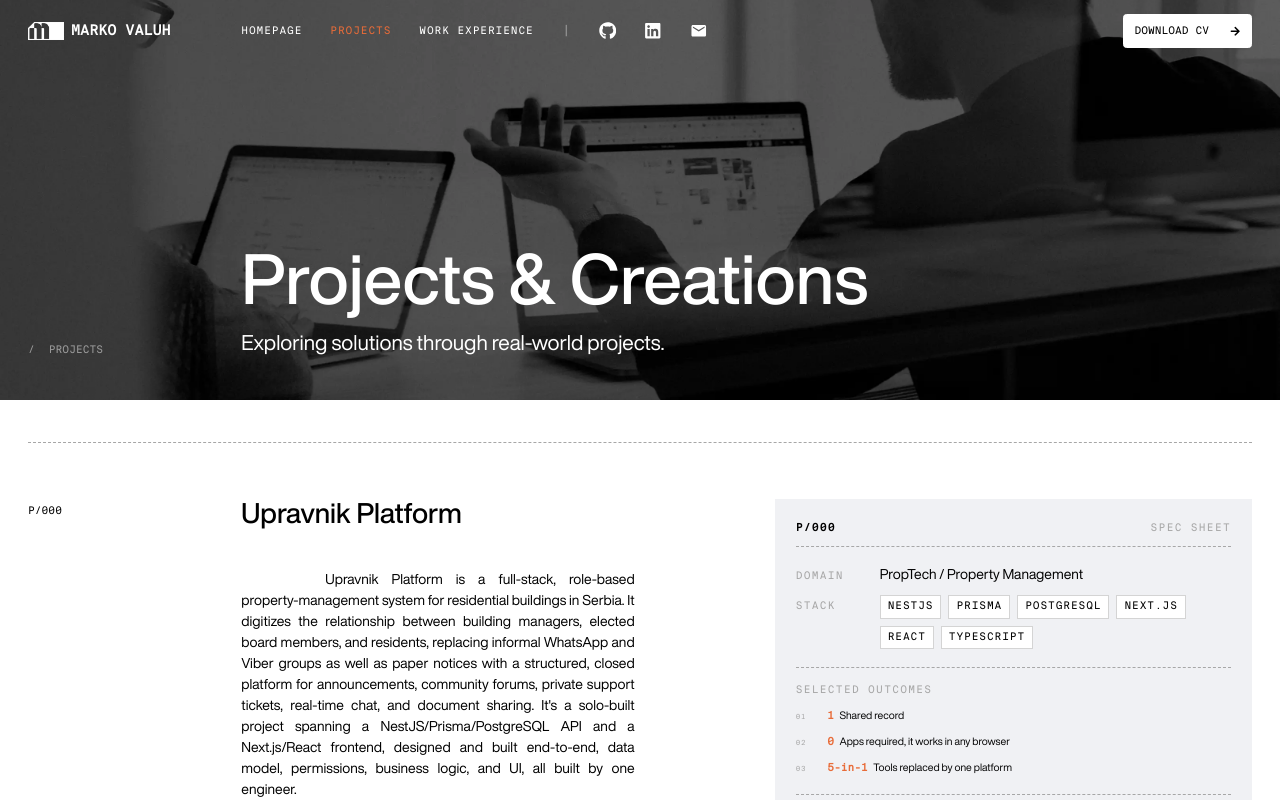
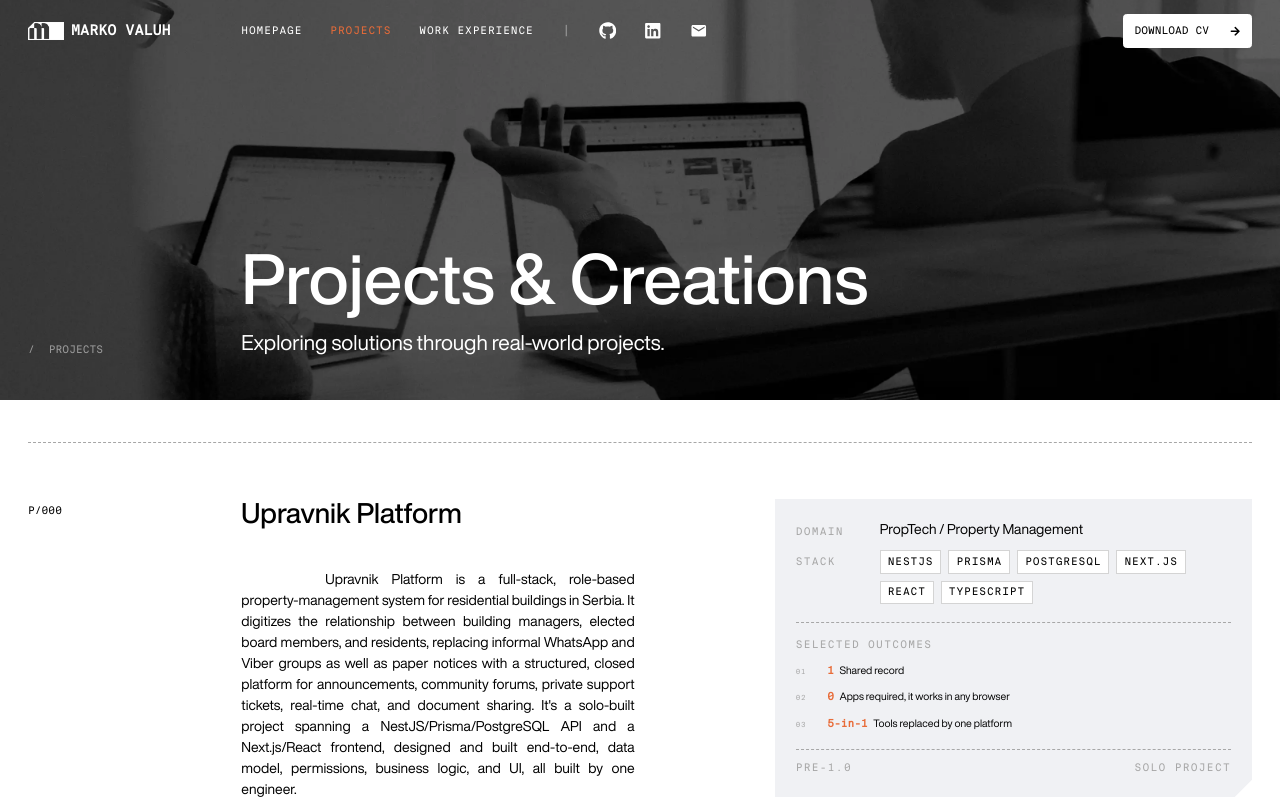
Before and after one commit to Valuh-Marko/marko_valuh_portfolio, a React (Vite) app: page /projects in a window 1280 px wide. Shown: the top 802 px of the page. Built offline with nearby package versions, Linux system fonts and the light colour scheme.

Commit message:
feat: Removal of unecessary elements

```diff
--- a/src/components/stacking-cards/components/Card.jsx
+++ b/src/components/stacking-cards/components/Card.jsx
@@ -3,7 +3,6 @@ import { Button } from "../../button/Button";
 
 export const Card = ({ label, index, data, top, long_desc, external = false }) => {
   const spec = data.spec;
-  const cardId = `${label}/${String(index).padStart(3, "0")}`;
 
   return (
     <motion.div
@@ -38,11 +37,6 @@ export const Card = ({ label, index, data, top, long_desc, external = false }) =
 
       {spec && (
         <aside className="c-card__spec">
-          <header className="c-card__spec-head">
-            <span className="c-card__spec-id">{cardId}</span>
-            <span>SPEC SHEET</span>
-          </header>
-
           <dl className="c-card__spec-fields">
             {external ? (
               <>
--- a/src/components/stacking-cards/stacking-cards.scss
+++ b/src/components/stacking-cards/stacking-cards.scss
@@ -73,24 +73,6 @@
       0 100%
     );
   }
-}
-
-.c-card__spec-head {
-  display: flex;
-  justify-content: space-between;
-  align-items: baseline;
-  padding-bottom: 0.75rem;
-  border-bottom: 1px dashed $gray;
-  font-family: $suisse-intl-mono;
-  font-size: $font-xs;
-  letter-spacing: 0.12em;
-  text-transform: uppercase;
-  color: $gray;
-}
-
-.c-card__spec-id {
-  color: $black;
-  font-weight: 600;
 }
 
 .c-card__spec-fields {
```
